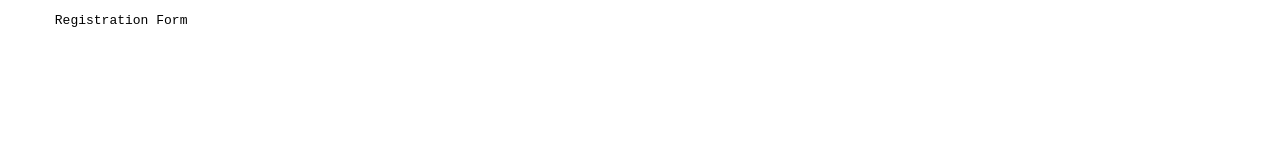
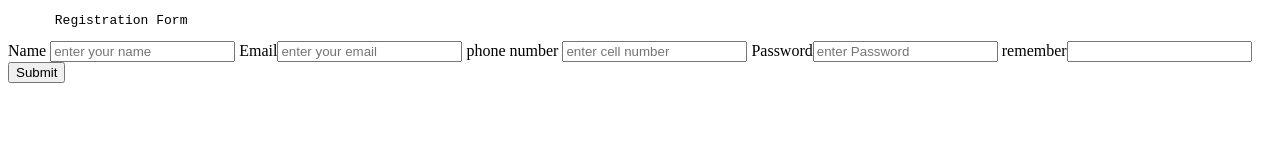
Before and after one commit to AamirAliKing/TestProject2, a plain HTML site: page index.html in a window 1280 px wide. Drawn offline with Linux system fonts and the light colour scheme.

Commit message:
adding form

```diff
--- a/index.html
+++ b/index.html
@@ -10,6 +10,17 @@
 
 	<pre>      Registration Form   </pre>
 
+	<form>
+
+		Name <input type="Text" name="name" placeholder="enter your name">
+		Email<input type="Email" name="Email" placeholder="enter your email">
+		phone number <input type="number" name="number" placeholder="enter cell number">
+		Password<input type="Password" name="Password" placeholder="enter Password">
+		remember<input type="chech" name="chech">
+		<button name="button">Submit</button>
+
+	</form>
+
 
 
 </body>
```
